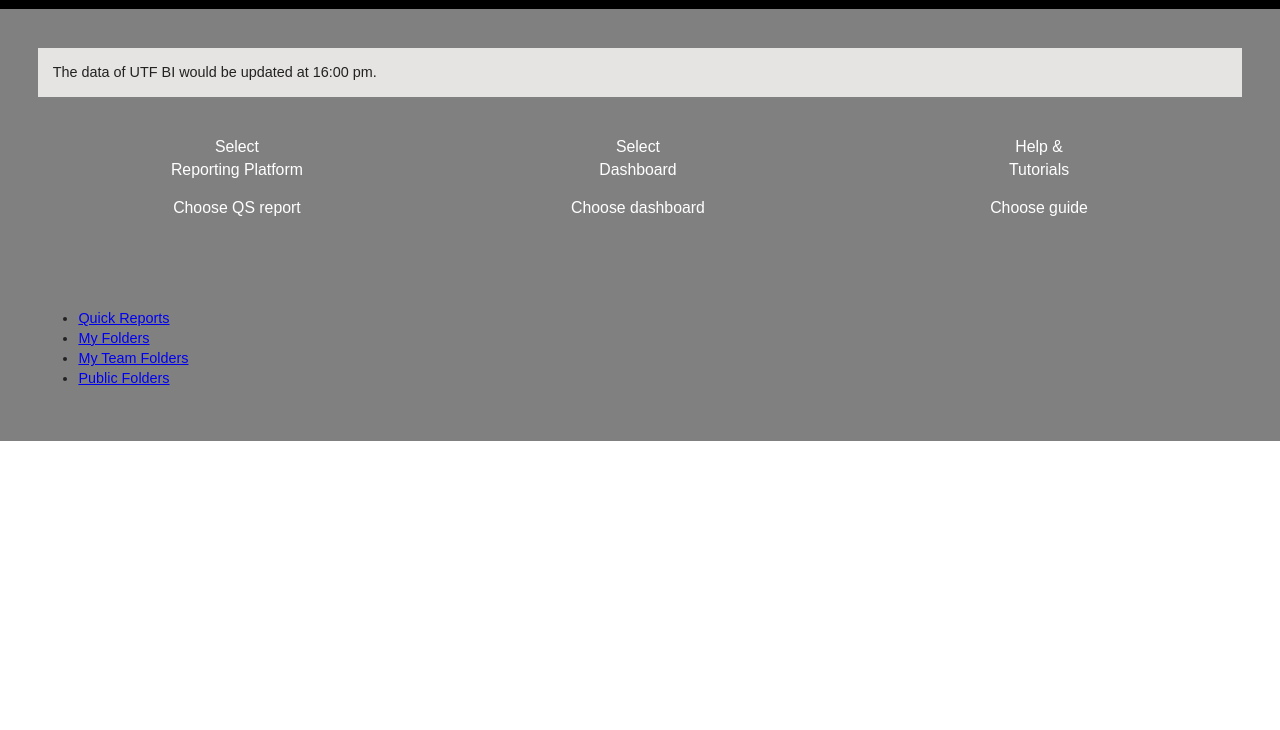
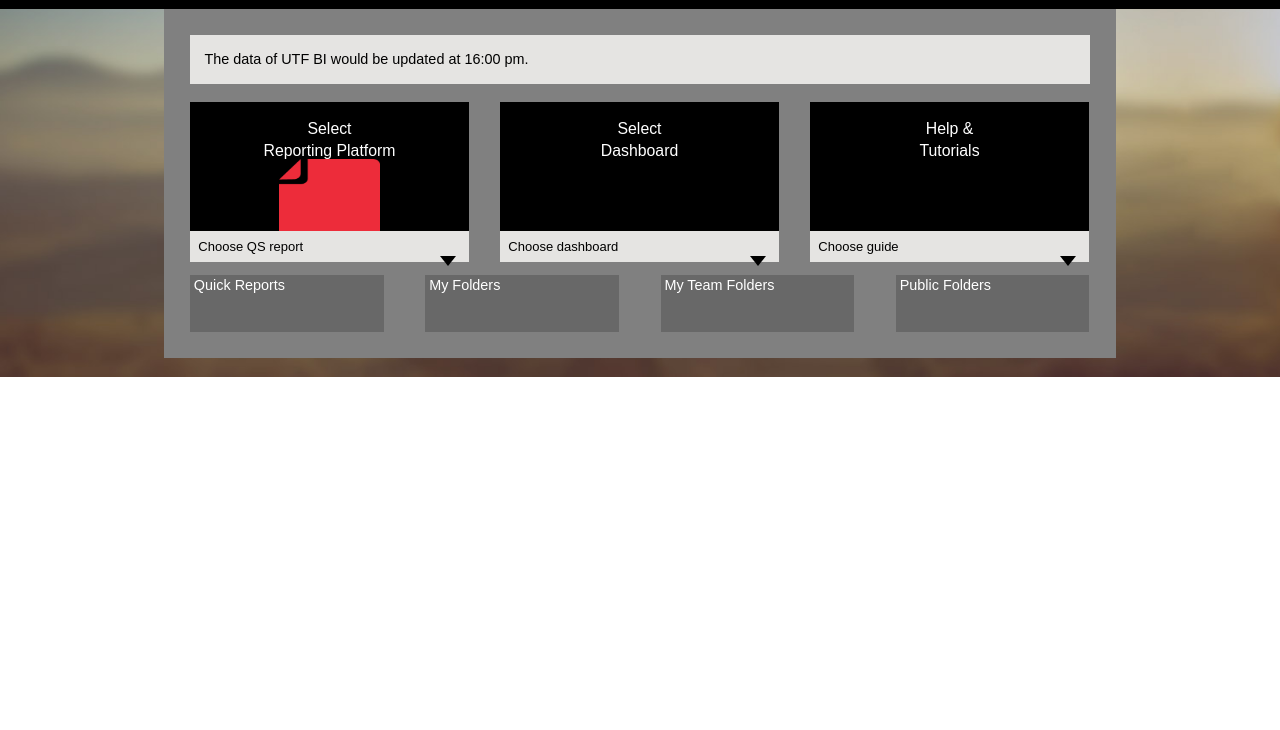
Before and after one commit to RitaKauf/webapp, a plain HTML site: page index.html in a window 1280 px wide. Shown: the part 70-800 px from the top of the page. Drawn offline with Linux system fonts and the light colour scheme.

Commit message:
tabs and better look

```diff
--- a/css/main.css
+++ b/css/main.css
@@ -102,10 +102,13 @@ html{
 
 body{
     margin:0;
+    background-image: url("../Images/body-background.jpg");
+    background-size: cover;
+    background-repeat: no-repeat;
 }
 
 .page-body{
-    padding:3%;
+    padding:2%;
     background-color: grey;
 }
 
@@ -124,21 +127,51 @@ header{
 }
 
 .notifications{
-    background-color: #E5E4E2;
     padding: 1rem;
 }
 
 .nav-section{
     display:inline-block;
-    width:33%;
+    width:31%;
     text-align:center;
     color:white;
     font-size:110%;
     height:100%;
+    background-color: black;
+    margin-right:3%;
+
+}
+
+.nav-section:last-child{
+    margin-right:0;
+    }
+
+.first-nav{
+    background-image: url("../Images/action-report-new.png");
+    background-position: center bottom;
+    background-repeat: no-repeat;
+    background-size:7rem 7rem;
+}
+
+.p-in-nav{
+    margin-bottom:4.8rem;
+}
+
+.p-in-menu-in-nav{
+    margin:0;
+    margin-left:3%;
+}
+
+.menu{
+    padding-top:0.5em;
+    padding-bottom:0.5em;
+    text-align:left;
+    width:100%;
+    font-size:small;
 }
 
 .navBarTop{
-    height:12rem;
+    height:11rem;
     margin-top:2%;
 }
 
@@ -147,6 +180,58 @@ header{
     list-style: none;
 }
 
+
+.lightBackg{
+    background-color: #E5E4E2;
+    color:black;
+}
+
+.menu-hint:after{
+    border-left: 8px solid transparent;
+    border-right: 8px solid transparent;
+    border-top:10px solid black;
+    float: right;
+    content: "";
+    margin-bottom: 10rem;
+    margin-right:1em;
+}
+
+.tabs-ul{
+    list-style: none;
+    margin-bottom:0;
+    padding:0;
+}
+
+.tabs-lis{
+
+    display:inline-block;
+    width:21.5%;
+    padding:0;
+    margin:0;
+    background-color:#686868 ;
+    height:4rem;
+    margin-right:4.2%;
+
+}
+
+
+.tabs-lis:last-child{
+    margin-right:0;
+    }
+
+.tabs-lis a{
+    text-align: center;
+    padding:2%;
+    text-decoration: none;
+    color:white;
+    }
+
+
+
+.layout-wrap{
+    max-width:900px;
+    margin:auto;
+}
 
 
 /* ==========================================================================
--- a/index.html
+++ b/index.html
@@ -19,17 +19,17 @@
     </header>
 
     <section class="page-body layout-wrap">
-        <div class="notifications">
+        <div class="notifications lightBackg">
         The data of UTF BI would be updated at 16:00 pm.
         </div>
 
         <nav class="navBarTop">
-            <div class="nav-section">
-                <p>Select<br/> Reporting Platform</p>
+            <div class="nav-section first-nav">
+                <p class="p-in-nav">Select<br/> Reporting Platform</p>
 
-                <div class="menu">
+                <div class="menu lightBackg">
                     <div class="menu-hint">
-                        <p>Choose QS report</p>
+                        <p class="p-in-menu-in-nav">Choose QS report</p>
                         <div class="arrow"></div>
                     </div>
 
@@ -38,12 +38,12 @@
                 </div>
             </div>
 
-            <div class="nav-section">
-                <p>Select <br/> Dashboard</p>
+            <div class="nav-section second-nav">
+                <p class="p-in-nav">Select <br/> Dashboard</p>
 
-                <div class="menu">
+                <div class="menu lightBackg">
                     <div class="menu-hint">
-                        <p>Choose dashboard</p>
+                        <p class="p-in-menu-in-nav">Choose dashboard</p>
                         <div class="arrow"></div>
                     </div>
 
@@ -52,12 +52,12 @@
                 </div>
             </div>
 
-            <div class="nav-section">
-                <p>Help &amp; <br/> Tutorials</p>
+            <div class="nav-section third-nav">
+                <p class="p-in-nav">Help &amp; <br/> Tutorials</p>
 
-                <div class="menu">
+                <div class="menu lightBackg">
                     <div class="menu-hint">
-                        <p>Choose guide</p>
+                        <p class="p-in-menu-in-nav">Choose guide</p>
                         <div class="arrow"></div>
                     </div>
 
@@ -68,14 +68,14 @@
         </nav>
 
         <div class="tabs">
-            <ul>
-                <li><a href="#quick-reports">Quick Reports</a>
+            <ul class="tabs-ul">
+                <li class="tabs-lis"><a href="#quick-reports">Quick Reports</a>
                 </li>
-                <li><a href="#fmy-folders">My Folders</a>
+                <li class="tabs-lis"><a href="#fmy-folders">My Folders</a>
                 </li>
-                <li><a href="#my-team-folders">My Team Folders</a>
+                <li class="tabs-lis"><a href="#my-team-folders">My Team Folders</a>
                 </li>
-                <li><a href="#public-folders">Public Folders</a>
+                <li class="tabs-lis"><a href="#public-folders">Public Folders</a>
                 </li>
             </ul>
 
@@ -93,5 +93,6 @@
         </div>
     </section>
 <script src="js/main.js"></script>
+<script src="js/plugins.js"></script>
 </body>
 </html>
```
Also changed, not shown: Images/action-report-new.png (renamed from Images/icons/action-report-new.png), Images/action-report-top.png (renamed from Images/icons/action-report-top.png), Images/actions-help.png (renamed from Images/icons/actions-help.png), Images/expand.png (renamed from Images/icons/expand.png), Images/settings.png (renamed from Images/icons/settings.png).
